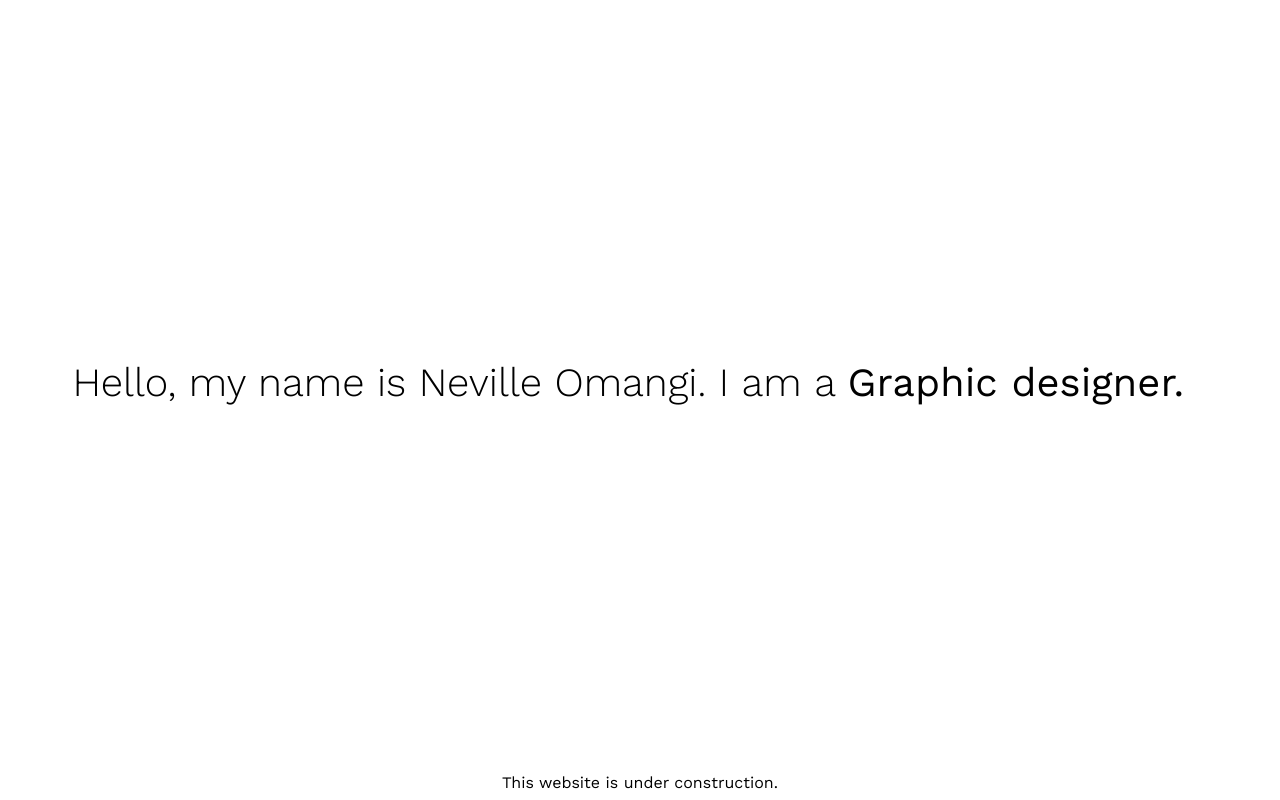
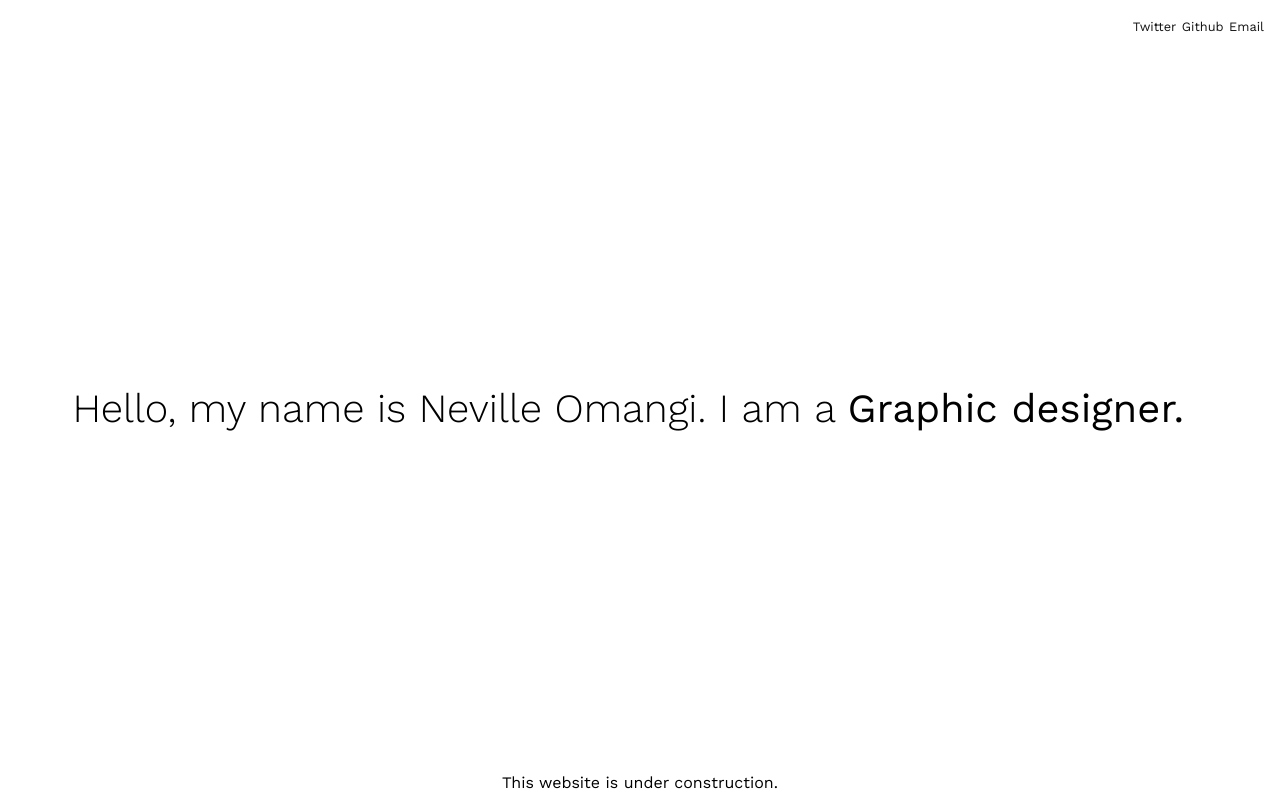
Before and after one commit to aphilas/nevilleomangi.github.io, a plain HTML site: page index.html in a window 1280 px wide. Drawn offline with nearby package versions, Linux system fonts and the light colour scheme.

Commit message:
add favicon

```diff
--- a/index.html
+++ b/index.html
@@ -6,10 +6,19 @@
   <meta http-equiv="X-UA-Compatible" content="ie=edge">
   <title>Neville Omangi</title>
 
+  <link rel="shortcut icon" type="image/png" href="/favicon.png"/>
   <link href="https://fonts.googleapis.com/css?family=Work+Sans:300,400" rel="stylesheet">
   <link rel="stylesheet" href="style.css">
 </head>
 <body>
+  <section class="top">
+    <div class="links">
+      <a href="https://twitter.com/nevillain" target="_blank">Twitter</a>
+      <a href="https://github.com/nevilleomangi" target="_blank">Github</a>
+      <a href="mailto:nevomangi@gmail.com">Email</a>
+    </div>
+  </section>
+
   <section class="main">
     <h1>Hello, my name is Neville Omangi. I am a <span aria-live="polite">Web designer.</span></h1>
   </section>
--- a/style.css
+++ b/style.css
@@ -10,6 +10,22 @@ body{
   justify-content: space-between;
 }
 
+.top{
+  display: flex;
+  justify-content: flex-end;
+  padding: 1em;
+}
+
+.links > a{
+  color: rgb(20, 20, 20);
+  text-decoration: none;
+  font-size: 0.8em;
+}
+
+.links > a:hover{
+  text-decoration: underline;
+}
+
 .main{
   display: flex;
   align-items: center;
@@ -20,6 +36,7 @@ body{
 h1{
   font-size: 2.5em;
   font-weight: 300;
+  padding: 1em;
 }
 
 span{
@@ -39,3 +56,9 @@ footer{
   justify-content: space-around;
   padding: 0.5em;
 }
+
+@media only screen and (max-width: 768px) {
+  span {
+    transition: 0.8s all;
+  }
+}
```
Also changed, not shown: favicon.png (added).
